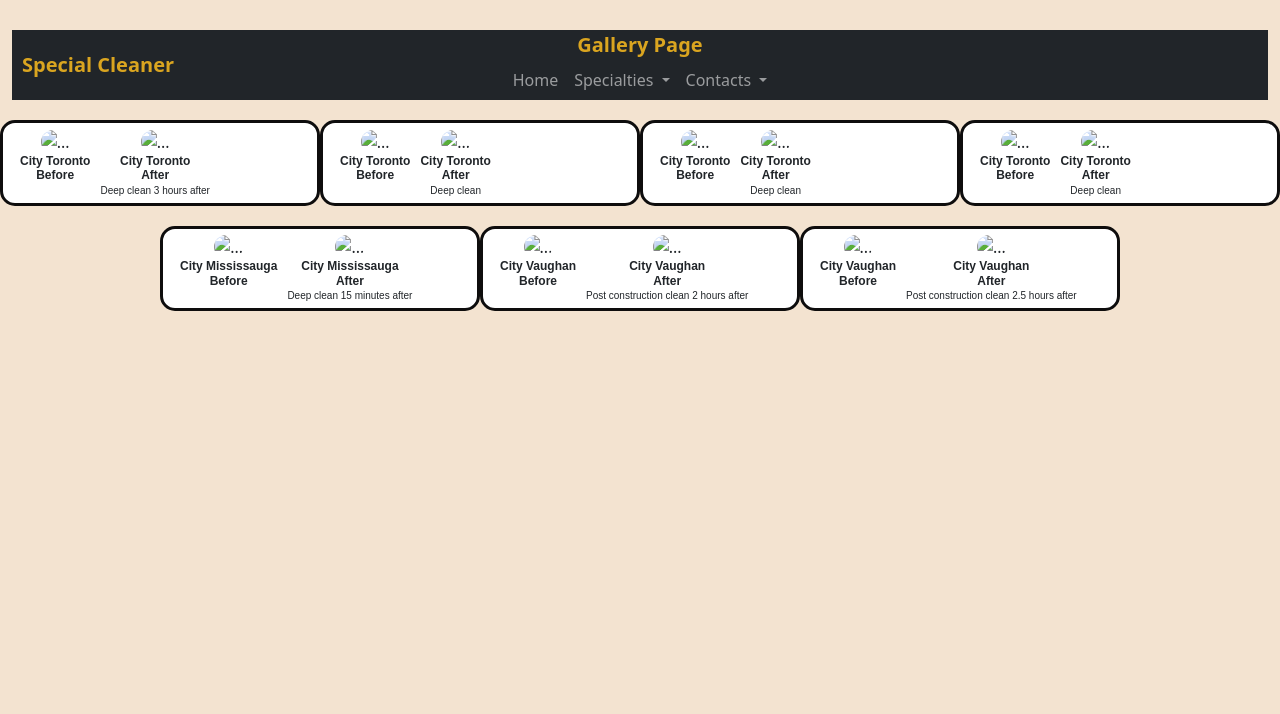
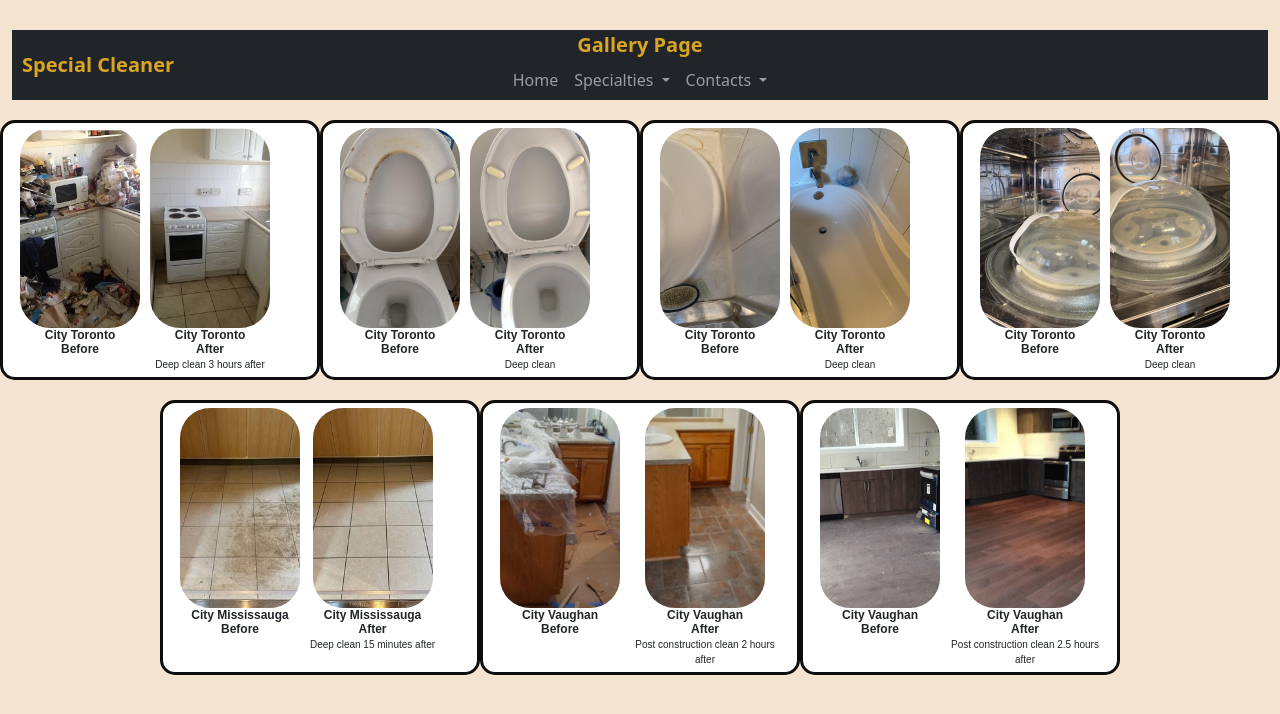
Before and after one commit to WerideMarcondes/WebsiteCleaner, a plain HTML site: page gallery.html in a window 1280 px wide. Drawn offline with nearby package versions, Linux system fonts and the light colour scheme; the site is published under a folder, as on GitHub Pages, so addresses that start at the root find nothing.

Commit message:
navegando...

```diff
--- a/gallery.html
+++ b/gallery.html
@@ -182,7 +182,7 @@
                   style="--bs-scroll-height: 100px"
                 >
                   <li class="nav-item">
-                    <a class="nav-link" aria-current="page" href="/index.html"
+                    <a class="nav-link" aria-current="page" href="./index.html"
                       >Home</a
                     >
                   </li>
@@ -279,7 +279,7 @@
             <div class="image-card">
               <div class="card-body">
                 <img
-                  src="/img/deep clean/stove deep clean-before.png"
+                  src="./img/deep clean/stove deep clean-before.png"
                   alt="..."
                 />
                 <h5 class="card-title">City Toronto</h5>
@@ -291,7 +291,7 @@
             <div class="image-card">
               <div class="card-body">
                 <img
-                  src="/img/deep clean/stove deep clean-after.png"
+                  src="./img/deep clean/stove deep clean-after.png"
                   alt="..."
                 />
                 <h5 class="card-title">City Toronto</h5>
@@ -305,7 +305,7 @@
           <div class="card-container deep-clean">
             <div class="image-card">
               <div class="card-body">
-                <img src="/img/deep clean/toilet before.jpeg" alt="..." />
+                <img src="./img/deep clean/toilet before.jpeg" alt="..." />
                 <h5 class="card-title">City Toronto</h5>
                 <h5 class="card-title">Before</h5>
                 <p class="card-text"></p>
@@ -314,7 +314,7 @@
             </div>
             <div class="image-card">
               <div class="card-body">
-                <img src="/img/deep clean/toilet after.jpeg" alt="..." />
+                <img src="./img/deep clean/toilet after.jpeg" alt="..." />
                 <h5 class="card-title">City Toronto</h5>
                 <h5 class="card-title">After</h5>
                 <p class="card-text">Deep clean</p>
@@ -326,7 +326,7 @@
           <div class="card-container deep-clean">
             <div class="image-card">
               <div class="card-body">
-                <img src="/img/deep clean/banheira before.jpeg" alt="..." />
+                <img src="./img/deep clean/banheira before.jpeg" alt="..." />
                 <h5 class="card-title">City Toronto</h5>
                 <h5 class="card-title">Before</h5>
                 <p class="card-text"></p>
@@ -335,7 +335,7 @@
             </div>
             <div class="image-card">
               <div class="card-body">
-                <img src="/img/deep clean/banheira after.jpeg" alt="..." />
+                <img src="./img/deep clean/banheira after.jpeg" alt="..." />
                 <h5 class="card-title">City Toronto</h5>
                 <h5 class="card-title">After</h5>
                 <p class="card-text">Deep clean</p>
@@ -346,7 +346,7 @@
           <div class="card-container deep-clean">
             <div class="image-card">
               <div class="card-body">
-                <img src="/img/deep clean/microwaver before.jpeg" alt="..." />
+                <img src="./img/deep clean/microwaver before.jpeg" alt="..." />
                 <h5 class="card-title">City Toronto</h5>
                 <h5 class="card-title">Before</h5>
                 <p class="card-text"></p>
@@ -355,7 +355,7 @@
             </div>
             <div class="image-card">
               <div class="card-body">
-                <img src="/img/deep clean/microwave after.jpeg" alt="..." />
+                <img src="./img/deep clean/microwave after.jpeg" alt="..." />
                 <h5 class="card-title">City Toronto</h5>
                 <h5 class="card-title">After</h5>
                 <p class="card-text">Deep clean</p>
@@ -366,7 +366,7 @@
           <div class="card-container home-maintenance">
             <div class="image-card">
               <div class="card-body">
-                <img src="/img/mainetence home/homemaintenece.png" alt="..." />
+                <img src="./img/mainetence home/homemaintenece.png" alt="..." />
                 <h5 class="card-title">City Mississauga</h5>
                 <h5 class="card-title">Before</h5>
                 <p class="card-text"></p>
@@ -376,7 +376,7 @@
             <div class="image-card">
               <div class="card-body">
                 <img
-                  src="/img/mainetence home/homemaintenece after.png"
+                  src="./img/mainetence home/homemaintenece after.png"
                   alt="..."
                 />
                 <h5 class="card-title">City Mississauga</h5>
@@ -391,7 +391,7 @@
             <div class="image-card">
               <div class="card-body">
                 <img
-                  src="/img/posconstroction/poscosntrucao before.png"
+                  src="./img/posconstroction/poscosntrucao before.png"
                   alt="..."
                 />
                 <h5 class="card-title">City Vaughan</h5>
@@ -403,7 +403,7 @@
             <div class="image-card">
               <div class="card-body">
                 <img
-                  src="/img/posconstroction/poscosntrucao after.png"
+                  src="./img/posconstroction/poscosntrucao after.png"
                   alt="..."
                 />
                 <h5 class="card-title">City Vaughan</h5>
@@ -418,7 +418,7 @@
             <div class="image-card">
               <div class="card-body">
                 <img
-                  src="/img/posconstroction/posconstruction beforevan.png"
+                  src="./img/posconstroction/posconstruction beforevan.png"
                   alt="..."
                 />
                 <h5 class="card-title">City Vaughan</h5>
@@ -430,7 +430,7 @@
             <div class="image-card">
               <div class="card-body">
                 <img
-                  src="/img/posconstroction/posconstruction aftervan.png"
+                  src="./img/posconstroction/posconstruction aftervan.png"
                   alt="..."
                 />
                 <h5 class="card-title">City Vaughan</h5>
```
Also changed, not shown: index.html (+1 -1 lines).
